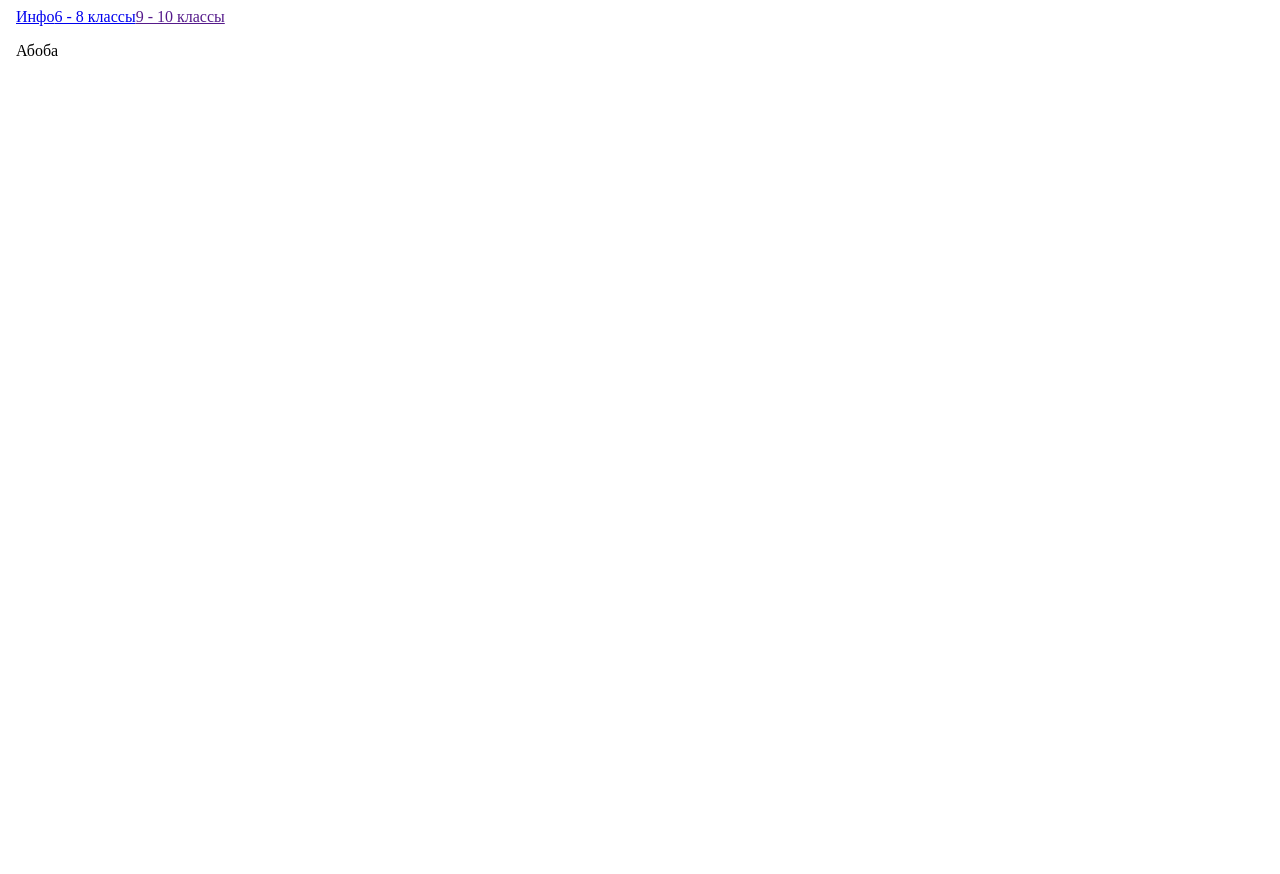
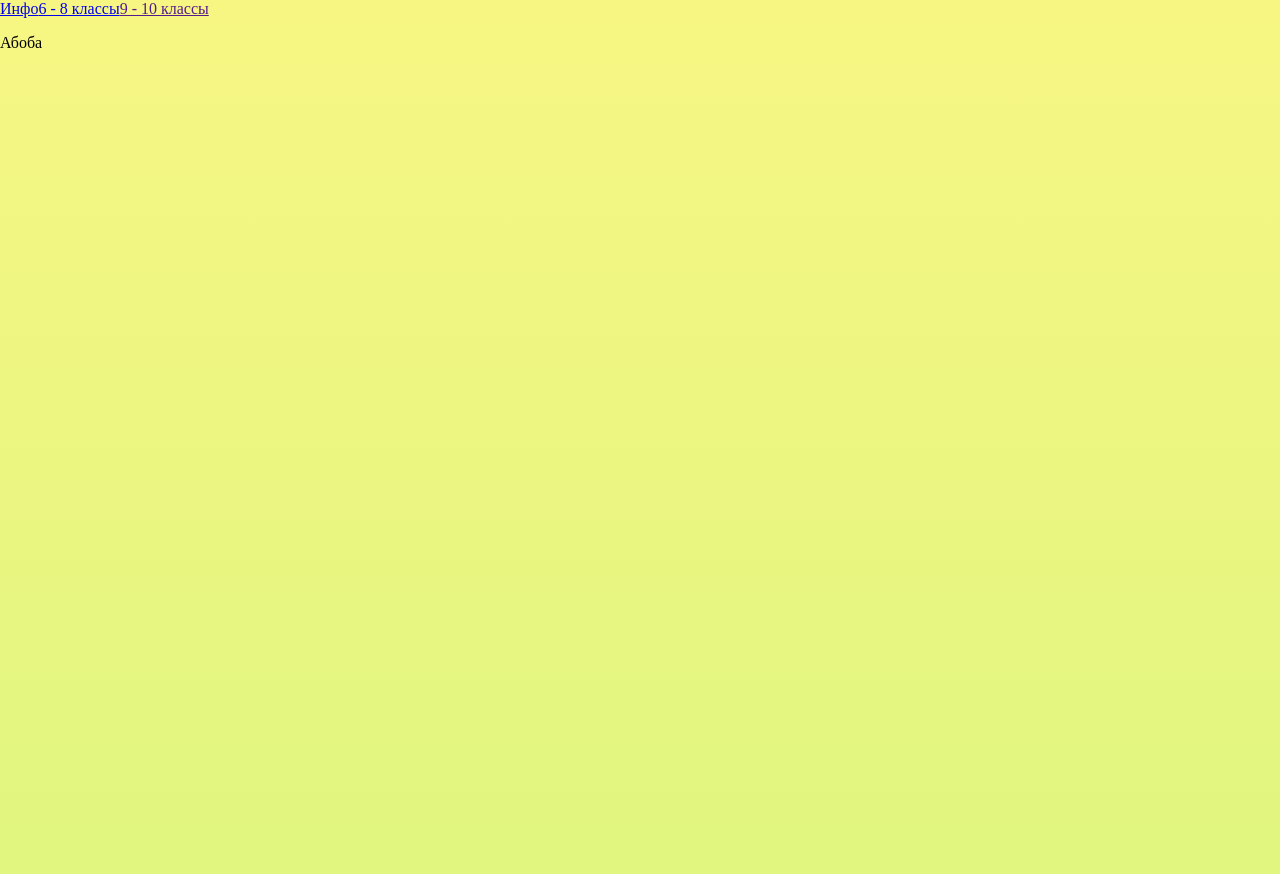
Before and after one commit to Miroslav130908/FrontEnd-Practicum, a React (Create React App) app in the folder react-learning/: page / in a window 1280 px wide. Shown: the top 874 px of the page. Before the commit the page ends 800 px from the top, so only its background shows below. Built offline with nearby package versions, Linux system fonts and the light colour scheme.

Commit message:
Info BG update

```diff
--- a/react-learning/src/components/Footer/Footer.jsx
+++ b/react-learning/src/components/Footer/Footer.jsx
@@ -3,7 +3,7 @@ import React from 'react';
 import { Link } from 'react-router-dom';
 
 // import static:
-import classes from './Footer.module.scss';
+import classes from './Footer.module.css';
 
 const Footer = () => {
     return (
--- a/react-learning/src/index.js
+++ b/react-learning/src/index.js
@@ -6,7 +6,7 @@ import { BrowserRouter as Router } from 'react-router-dom';
 import App from './App';
 
 // import static:
-import './styles/index.scss';
+import './styles/index.css';
 
 const rootElement = document.getElementById("root");
 const root = createRoot(rootElement);
--- a/react-learning/src/pages/Info.jsx
+++ b/react-learning/src/pages/Info.jsx
@@ -1,5 +1,5 @@
 import React, { Fragment } from 'react';
-
+import classes from './../styles/Info.module.css';
 import Header from './../components/Header/Header';
 
 const Info = () => {
@@ -8,9 +8,11 @@ const Info = () => {
             <head>
                 <title>ЛМШ</title>
             </head>
-            <body>
+            <body className={classes.body}>
                 <Header/>
-                <p>Абоба</p>
+                <div className={classes.infopage}>
+                    <p>Абоба</p>
+                </div>
             </body>
         </Fragment>
     );
--- a/react-learning/src/pages/Junior_classes.jsx
+++ b/react-learning/src/pages/Junior_classes.jsx
@@ -1,5 +1,5 @@
 import React, { Fragment } from 'react';
-import classes from './../styles/Junior.module.scss';
+import classes from './../styles/Junior.module.css';
 import Header from './../components/Header/Header';
 
 const Junior_clases = () => {
--- /dev/null
+++ b/react-learning/src/styles/Info.module.css
@@ -0,0 +1,16 @@
+.container {
+    background: lightblue;
+    position: relative;
+    z-index: 10;
+    margin: 0 auto;
+}
+.body {
+    height: 300vh;
+    width: 100vw;
+    background: rgb(247,246,131);
+    background: linear-gradient(rgba(247,246,131,1) 0%, rgba(184,246,119,1) 100%);
+}
+
+.infopage {
+    font-size: 1 em;
+}
--- a/react-learning/src/styles/Info.module.scss
+++ b/react-learning/src/styles/Junior.module.css
@@ -1,3 +1,4 @@
+
 .container {
     background: lightblue;
     position: relative;
--- a/react-learning/src/styles/Junior.module.scss
+++ /dev/null
@@ -1,6 +0,0 @@
-.container {
-    background: lightblue;
-    position: relative;
-    z-index: 10;
-    margin: 0 auto;
-}
--- /dev/null
+++ b/react-learning/src/styles/index.css
@@ -0,0 +1,6 @@
+body {
+    margin: 0;
+    padding: 0;
+    max-width: 100%;
+    height: 100vh;
+}
```
Also changed, not shown: react-learning/src/components/Footer/Footer.module.css (renamed from react-learning/src/components/Footer/Footer.module.scss), react-learning/src/components/Header/Header.module.css (renamed from react-learning/src/components/Header/Header.module.scss), react-learning/src/styles/index.scss (deleted).
